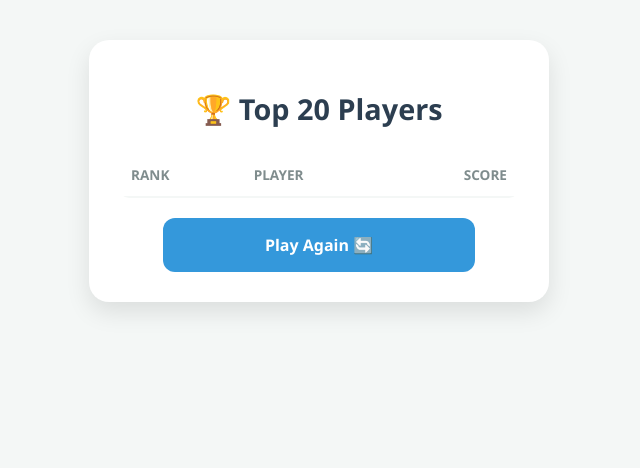
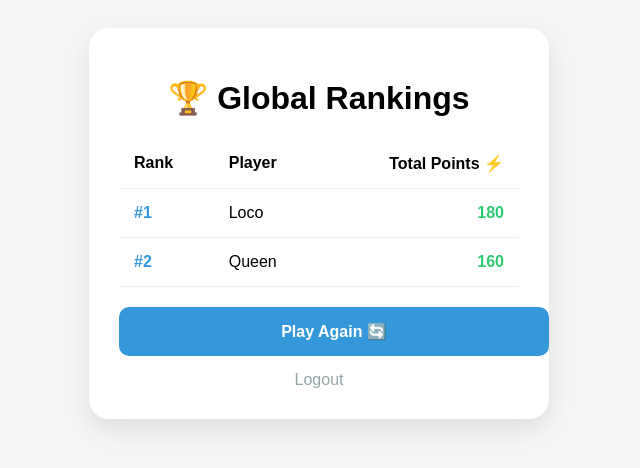
Before and after one commit to hackmego07-prog/python-quiz-live, a Flask app: page /leaderboard in a window 1280 px wide. Shown: the top 468 px of the page, without its empty margins (321-961 px from the left). Run offline with Flask 3, Linux system fonts and the light colour scheme; lists and menus that the app fills with data are empty.

Commit message:
Update leaderboard.html

```diff
--- a/templates/leaderboard.html
+++ b/templates/leaderboard.html
@@ -1,70 +1,47 @@
 <!DOCTYPE html>
-<html>
+<html lang="en">
 <head>
-    <title>Global Rankings - Kai.pycourse</title>
+    <meta charset="UTF-8">
     <meta name="viewport" content="width=device-width, initial-scale=1.0">
+    <title>Global Rankings</title>
     <style>
-        :root { --primary: #3498db; --success: #2ecc71; --dark: #2c3e50; }
-        body { font-family: 'Segoe UI', sans-serif; background: #f4f7f6; margin: 0; padding: 20px; display: flex; justify-content: center; }
-
-        .card {
-            background: white; padding: 30px; border-radius: 20px;
-            box-shadow: 0 10px 25px rgba(0,0,0,0.1); width: 100%;
-            max-width: 400px; text-align: center; margin-top: 20px;
-        }
-
-        h1 { color: var(--dark); margin-bottom: 25px; font-size: 1.8rem; }
-
-        .leaderboard-scroll {
-            max-height: 450px; overflow-y: auto; margin-bottom: 20px;
-            border-radius: 10px; background: #fff;
-        }
-
-        table { width: 100%; border-collapse: collapse; text-align: left; }
-        th { padding: 12px; color: #7f8c8d; font-size: 0.85rem; text-transform: uppercase; border-bottom: 2px solid #f4f7f6; }
-        td { padding: 15px 12px; border-bottom: 1px solid #f4f7f6; font-size: 1rem; }
-
-        .rank-col { font-weight: bold; color: var(--primary); width: 50px; }
-        .score-col { text-align: right; font-weight: bold; color: var(--success); }
-
-        /* Perfect Centering for the Button */
-        .btn {
-            display: block; width: 100%; max-width: 280px;
-            margin: 20px auto 0; padding: 16px;
-            background: var(--primary); color: white;
-            text-decoration: none; border-radius: 12px;
-            font-weight: bold; transition: 0.3s;
-        }
-
-        .btn:active { transform: scale(0.98); opacity: 0.9; }
+        body { font-family: sans-serif; background: #f4f7f6; display: flex; justify-content: center; padding: 20px; }
+        .card { background: white; padding: 30px; border-radius: 20px; box-shadow: 0 10px 25px rgba(0,0,0,0.1); width: 100%; max-width: 400px; text-align: center; }
+        table { width: 100%; border-collapse: collapse; margin-top: 20px; }
+        th, td { padding: 15px; border-bottom: 1px solid #eee; text-align: left; }
+        .rank { font-weight: bold; color: #3498db; }
+        .score { text-align: right; font-weight: bold; color: #2ecc71; }
+        .btn { display: block; width: 100%; padding: 15px; margin-top: 20px; background: #3498db; color: white; text-decoration: none; border-radius: 10px; font-weight: bold; }
     </style>
 </head>
 <body>
+
 <div class="card">
-        <h1>🏆 Top 20 Players</h1>
-
-        <div class="leaderboard-scroll">
+    <h1>🏆 Global Rankings</h1>
            <table>
         <thead>
             <tr>
                 <th>Rank</th>
                 <th>Player</th>
-                        <th style="text-align:right">Score</th>
+                <th style="text-align: right;">Total Points ⚡</th>
             </tr>
         </thead>
         <tbody>
-                    {% for name, score in rankers %}
+            {% for name, score in leaderboard %}
             <tr>
-                        <td class="rank-col">#{{ loop.index }}</td>
-                        <td style="color: var(--dark);">{{ name }}</td>
-                        <td class="score-col">{{ score }}</td>
+                <td class="rank">#{{ loop.index }}</td>
+                <td>{{ name }}</td>
+                <td class="score">{{ score }}</td>
             </tr>
+            {% else %}
+            <tr><td colspan="3">No scores yet!</td></tr>
             {% endfor %}
         </tbody>
     </table>
+
+      <a href="/quiz" class="btn">Play Again 🔄</a>
+    <a href="/logout" style="display:block; margin-top:15px; color:#95a5a6; text-decoration:none;">Logout</a>
 </div>
 
-        <a href="/quiz" class="btn">Play Again 🔄</a>
-    </div>
 </body>
 </html>
```
Lines whose indentation alone changed are shown as unchanged.
